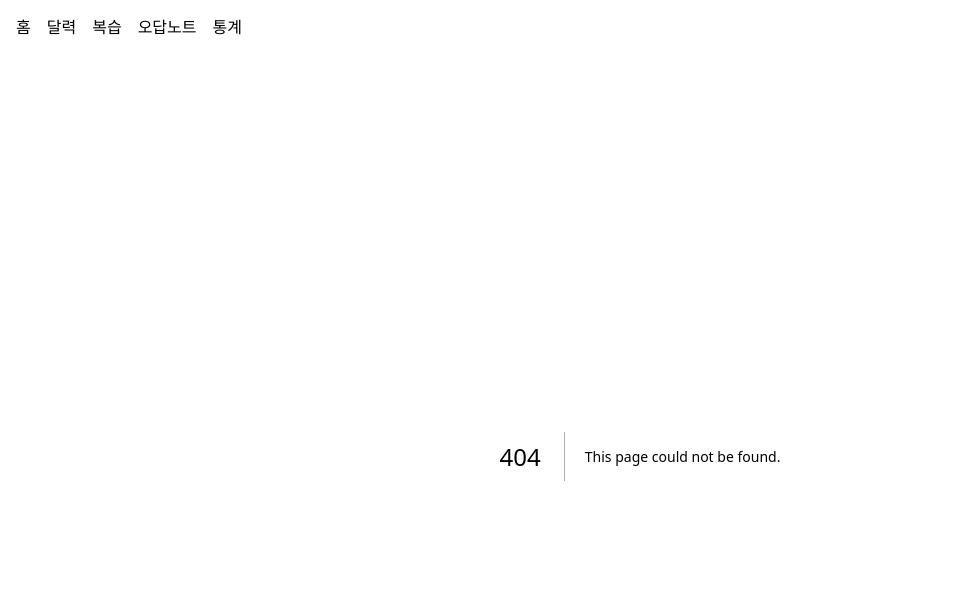
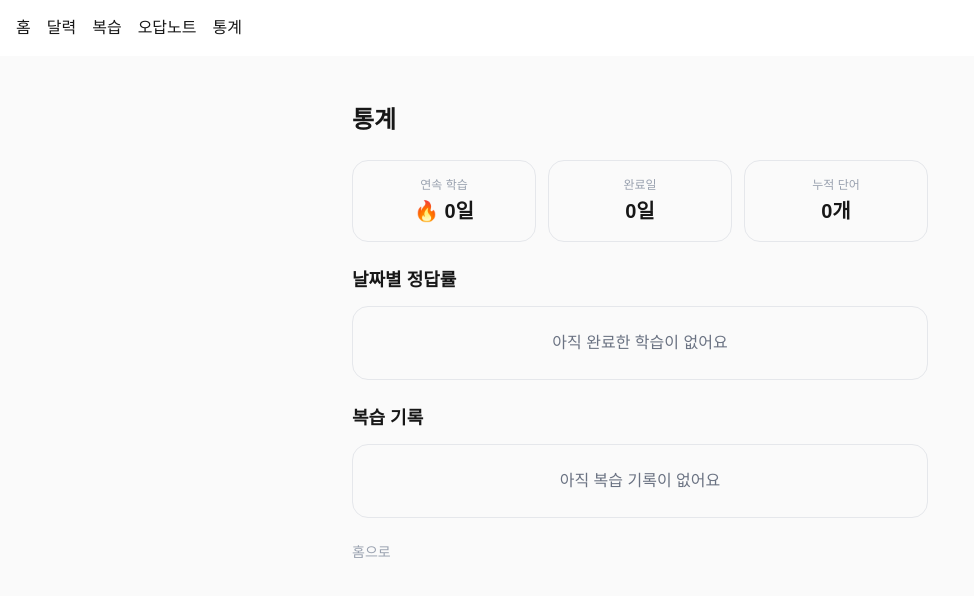
Before and after one commit to LEEHYUNBOK/day-by-day-TOEIC, a Next.js app: page /stats in a window 1280 px wide. Before the commit this address had no page. Shown: the top 596 px of the page, without its empty margins (0-974 px from the left). Built offline with nearby package versions, Linux system fonts and the light colour scheme.

Commit message:
feat: add stats page and finalize v1
Co-Authored-By: Claude Opus 5 (1M context) <noreply@anthropic.com>

```diff
--- /dev/null
+++ b/app/stats/page.tsx
@@ -0,0 +1,170 @@
+'use client';
+
+import { useEffect, useState } from 'react';
+import Link from 'next/link';
+import { fetchIndex, fetchDay } from '@/lib/contentRepo';
+import { getDayRecords, getReviewRecords, calcStreak } from '@/lib/progressRepo';
+import { todayStr } from '@/lib/date';
+import type { DayIndexEntry, DayRecord, ReviewRecord } from '@/lib/types';
+
+const SCOPE_LABEL: Record<ReviewRecord['scope'], string> = {
+  recent7: '최근 7일',
+  all: '전체',
+  wrong: '오답만',
+};
+
+interface LoadedState {
+  index: DayIndexEntry[];
+  records: Record<string, DayRecord>;
+  reviewRecords: ReviewRecord[];
+  wordCountByDate: Map<string, number>;
+}
+
+export default function StatsPage() {
+  const [state, setState] = useState<LoadedState | null>(null);
+
+  useEffect(() => {
+    let cancelled = false;
+    fetchIndex().then(async (index) => {
+      const records = getDayRecords();
+      const doneDates = Object.keys(records);
+      const contents = await Promise.all(doneDates.map((date) => fetchDay(date)));
+      if (cancelled) return;
+      const wordCountByDate = new Map(doneDates.map((date, i) => [date, contents[i]?.words.length ?? 0] as const));
+      setState({
+        index,
+        records,
+        reviewRecords: getReviewRecords(),
+        wordCountByDate,
+      });
+    });
+    return () => {
+      cancelled = true;
+    };
+  }, []);
+
+  if (!state) {
+    return (
+      <div className="flex min-h-screen items-center justify-center">
+        <div className="h-8 w-8 animate-spin rounded-full border-4 border-gray-200 border-t-blue-600 dark:border-gray-700 dark:border-t-blue-400" />
+      </div>
+    );
+  }
+
+  const { index, records, reviewRecords, wordCountByDate } = state;
+  const titleByDate = new Map(index.map((d) => [d.date, d.title] as const));
+  const streak = calcStreak(records, todayStr());
+  const doneCount = Object.keys(records).length;
+  const totalWords = [...wordCountByDate.values()].reduce((sum, n) => sum + n, 0);
+
+  const dayRows = Object.values(records).sort((a, b) => b.date.localeCompare(a.date));
+  const reviewRows = [...reviewRecords].sort((a, b) => b.takenAt.localeCompare(a.takenAt));
+
+  return (
+    <div className="flex min-h-screen flex-col items-center bg-zinc-50 p-4 dark:bg-black">
+      <div className="flex w-full max-w-xl flex-col gap-6 py-8">
+        <h1 className="text-2xl font-bold">통계</h1>
+
+        <div className="grid grid-cols-3 gap-3">
+          <SummaryTile label="연속 학습" value={`🔥 ${streak}일`} />
+          <SummaryTile label="완료일" value={`${doneCount}일`} />
+          <SummaryTile label="누적 단어" value={`${totalWords}개`} />
+        </div>
+
+        <div>
+          <h2 className="mb-3 text-lg font-semibold">날짜별 정답률</h2>
+          {dayRows.length === 0 ? (
+            <EmptyCard text="아직 완료한 학습이 없어요" />
+          ) : (
+            <div className="flex flex-col gap-3">
+              {dayRows.map((r) => {
+                const avg = Math.round((r.scores.word + r.scores.blank + r.scores.arrange) / 3);
+                return (
+                  <div key={r.date} className="rounded-2xl border border-gray-200 p-4 dark:border-gray-800">
+                    <div className="mb-3 flex items-center justify-between">
+                      <div>
+                        <p className="text-sm text-gray-400 dark:text-gray-500">{r.date}</p>
+                        <p className="font-semibold">{titleByDate.get(r.date) ?? r.date}</p>
+                      </div>
+                      <p className="text-2xl font-bold text-blue-600 dark:text-blue-400">{avg}점</p>
+                    </div>
+                    <div className="flex flex-col gap-2">
+                      <ScoreBar label="단어" score={r.scores.word} />
+                      <ScoreBar label="빈칸 채우기" score={r.scores.blank} />
+                      <ScoreBar label="문장 조합" score={r.scores.arrange} />
+                    </div>
+                  </div>
+                );
+              })}
+            </div>
+          )}
+        </div>
+
+        <div>
+          <h2 className="mb-3 text-lg font-semibold">복습 기록</h2>
+          {reviewRows.length === 0 ? (
+            <EmptyCard text="아직 복습 기록이 없어요" />
+          ) : (
+            <div className="flex flex-col gap-2">
+              {reviewRows.map((r, i) => (
+                <div
+                  key={i}
+                  className="flex items-center justify-between rounded-2xl border border-gray-200 p-4 dark:border-gray-800"
+                >
+                  <div>
+                    <p className="text-sm text-gray-400 dark:text-gray-500">
+                      {new Date(r.takenAt).toLocaleString('ko-KR')}
+                    </p>
+                    <p className="font-semibold">{SCOPE_LABEL[r.scope]}</p>
+                  </div>
+                  <p className="text-xl font-bold">
+                    {r.correct} / {r.total}
+                  </p>
+                </div>
+              ))}
+            </div>
+          )}
+        </div>
+
+        <Link
+          href="/"
+          className="text-sm text-gray-400 hover:text-gray-600 dark:text-gray-500 dark:hover:text-gray-300"
+        >
+          홈으로
+        </Link>
+      </div>
+    </div>
+  );
+}
+
+function SummaryTile({ label, value }: { label: string; value: string }) {
+  return (
+    <div className="rounded-2xl border border-gray-200 p-4 text-center dark:border-gray-800">
+      <p className="mb-1 text-xs text-gray-400 dark:text-gray-500">{label}</p>
+      <p className="text-xl font-bold">{value}</p>
+    </div>
+  );
+}
+
+function ScoreBar({ label, score }: { label: string; score: number }) {
+  return (
+    <div className="flex items-center gap-3">
+      <span className="w-24 shrink-0 text-xs text-gray-400 dark:text-gray-500">{label}</span>
+      <div className="h-2 flex-1 rounded-full bg-gray-100 dark:bg-gray-800">
+        <div
+          className="h-2 rounded-full bg-blue-600 dark:bg-blue-400"
+          style={{ width: `${score}%` }}
+        />
+      </div>
+      <span className="w-10 shrink-0 text-right text-xs font-medium">{score}</span>
+    </div>
+  );
+}
+
+function EmptyCard({ text }: { text: string }) {
+  return (
+    <div className="rounded-2xl border border-gray-200 p-6 text-center text-gray-500 dark:border-gray-800 dark:text-gray-400">
+      {text}
+    </div>
+  );
+}
```
Also changed, not shown: 1 other file (tests, documents, lock files or other folders).
